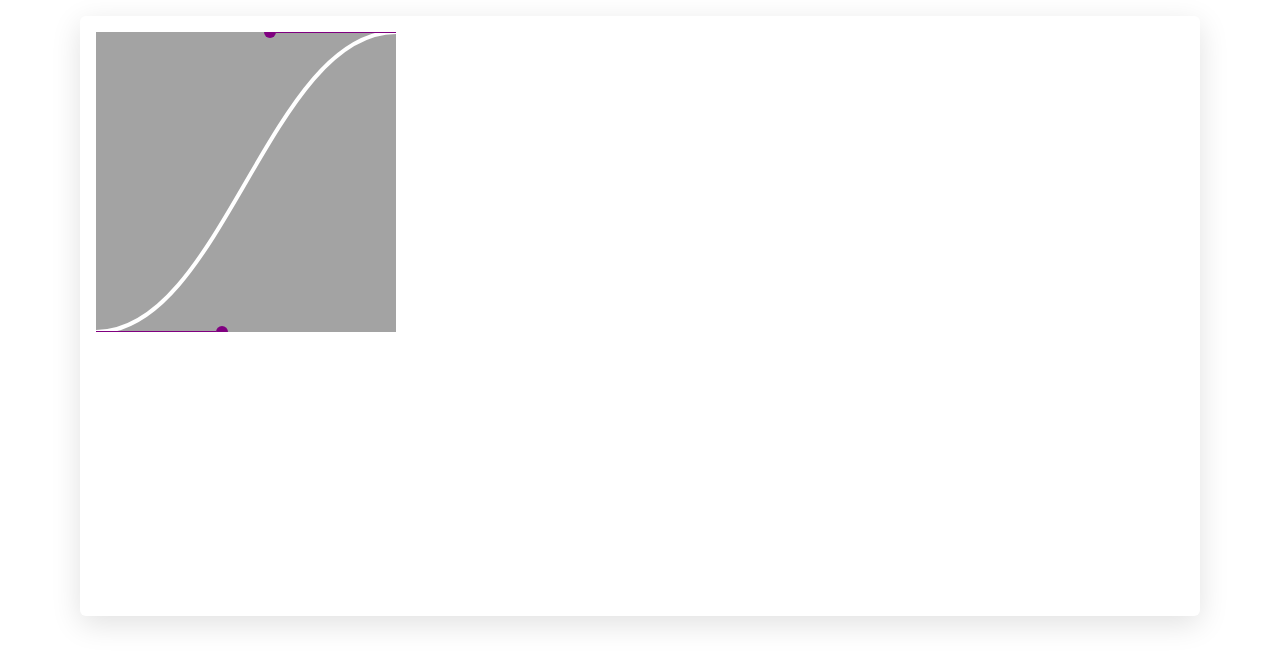
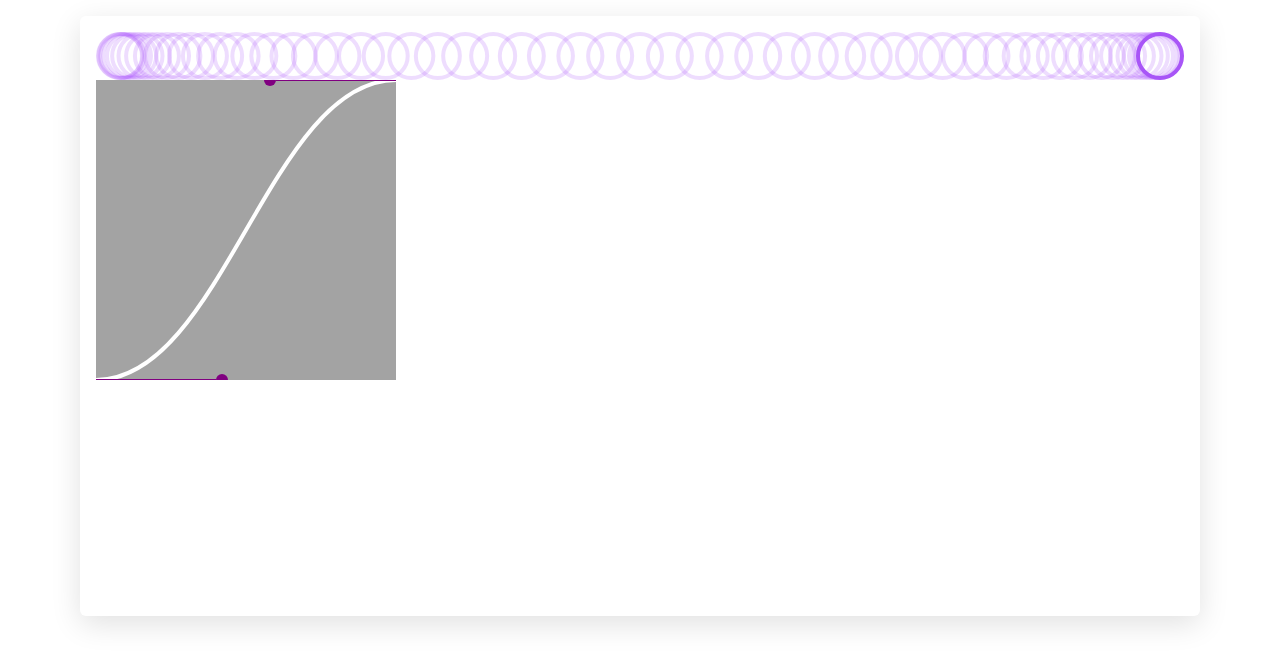
Before and after one commit to bryanmpak/bezier-editor, a Next.js app: page / in a window 1280 px wide. Shown: the top 666 px of the page. Built offline with nearby package versions, Linux system fonts and the light colour scheme.

Commit message:
bezier visualizer implemented

```diff
--- a/app/components/Card.tsx
+++ b/app/components/Card.tsx
@@ -8,9 +8,7 @@ type CardProps = {
 
 const Card = ({ children, cardHeight, cardWidth }: CardProps) => {
   return (
-    <div
-      className={`mx-auto rounded-md shadow-[0_8px_30px_rgb(0,0,0,0.12)] p-4 h-[600px]`}
-    >
+    <div className='flex flex-col mx-auto rounded-md shadow-[0_8px_30px_rgb(0,0,0,0.12)] p-4 h-[600px]'>
       {children}
     </div>
   )
--- a/app/components/Curve.tsx
+++ b/app/components/Curve.tsx
@@ -1,9 +1,9 @@
 import React, { memo, useMemo } from "react"
 import { Position, usePosition } from "../utils/usePosition"
-import { EasingEditorValue } from "./EasingEditor"
+import { BezierCurveValue } from "../page"
 
 type CurveProps = {
-  value: EasingEditorValue
+  value: BezierCurveValue
   position: Position
 }
 
--- a/app/components/EasingEditor.tsx
+++ b/app/components/EasingEditor.tsx
@@ -1,29 +1,47 @@
 "use client"
 
-import React, { KeyboardEvent, useMemo, useRef, useState } from "react"
+import React, {
+  Dispatch,
+  KeyboardEvent,
+  SetStateAction,
+  useMemo,
+  useRef,
+  useState,
+} from "react"
 import Handle from "./Handle"
 import { Curve } from "./Curve"
-
-export type EasingEditorValue = [number, number, number, number]
+import { BezierCurveValue } from "../page"
 
 type EasingEditorProps = {
-  defaultValue?: EasingEditorValue
+  value: BezierCurveValue
+  setValue: Dispatch<SetStateAction<BezierCurveValue>>
   width?: number
   height?: number
 }
 
+/*
+
+default easing curves:
+https://developer.mozilla.org/en-US/docs/Web/CSS/transition-timing-function#values
+ease = cubic-bezier(0.25, 0.1, 0.25, 1).
+ease-in = cubic-bezier(0.42, 0, 1, 1).
+ease-out = cubic-bezier(0, 0, 0.58, 1).
+ease-in-out = cubic-bezier(0.42, 0, 0.58, 1).
+linear = cubic-bezier(0.0, 0.0, 1.0, 1.0).
+*/
+
 const EasingEditor = ({
+  value,
+  setValue,
   width = 300,
   height = 300,
-  defaultValue = [0.42, 0, 0.58, 1],
 }: EasingEditorProps) => {
-  const [value, setValue] = useState(defaultValue)
   const editorRef = useRef<SVGSVGElement | null>(null)
   const [isDragging, setIsDragging] = useState<null | number>(null)
 
   const { x, y } = useMemo(() => {
-    const xFunc = (value: number) => Math.round(value * width)
-    const yFunc = (value: number) => Math.round((1 - value) * height)
+    const xFunc = (val: number) => Math.round(val * width)
+    const yFunc = (val: number) => Math.round((1 - val) * height)
 
     return { x: xFunc, y: yFunc }
   }, [width, height])
@@ -53,7 +71,7 @@ const EasingEditor = ({
         // based on index, which handle is being adjusted
         newValue[isDragging * 2] = x
         newValue[isDragging * 2 + 1] = y
-        setValue(newValue as EasingEditorValue)
+        setValue(newValue as BezierCurveValue)
       }
     }
   }
--- /dev/null
+++ b/app/components/EasingVisualizer.tsx
@@ -0,0 +1,88 @@
+"use client"
+
+import {
+  Dispatch,
+  SetStateAction,
+  useEffect,
+  useMemo,
+  useRef,
+  useState,
+} from "react"
+import { BezierCurveValue } from "../page"
+import { bezier } from "../utils/bezier-easing"
+
+type EasingVisualizerProps = {
+  value: BezierCurveValue
+  setValue: Dispatch<SetStateAction<BezierCurveValue>>
+}
+
+const EasingVisualizer = ({ value, setValue }: EasingVisualizerProps) => {
+  const [isPlaying, setIsPlaying] = useState(false)
+  const [fps, setFps] = useState(60)
+  const [ghostOpacity, setGhostOpacity] = useState(0.2)
+
+  const containerRef = useRef<HTMLDivElement | null>(null)
+  const [containerWidth, setContainerWidth] = useState(0)
+
+  useEffect(() => {
+    if (containerRef.current) {
+      setContainerWidth(containerRef.current.offsetWidth)
+    }
+  }, [])
+
+  const easingFunction = useMemo(() => bezier(...value), [value])
+
+  const getSteps = (easingFn: (x: number) => number, fps: number) => {
+    const steps = Array.from({ length: fps })
+      .fill(-1)
+      .map((_, index) => easingFn(index / fps))
+    steps.push(easingFn(1))
+    return steps
+  }
+
+  const steps = useMemo(
+    () => getSteps(easingFunction, fps),
+    [easingFunction, fps]
+  )
+
+  const [activeStepIndex, setActiveStepIndex] = useState(steps.length - 1)
+
+  useEffect(() => {
+    setActiveStepIndex(0) // Reset the step index to 0
+    setIsPlaying(true) // Start the animation
+  }, [value]) // This effect will run whenever `value` changes
+
+  useEffect(() => {
+    const intervalId = setInterval(() => {
+      if (activeStepIndex < steps.length - 1) {
+        setActiveStepIndex((index) => index + 1)
+      } else {
+        setIsPlaying(false)
+      }
+    }, 1000 / fps)
+
+    return () => clearInterval(intervalId)
+  }, [activeStepIndex, isPlaying])
+
+  return (
+    <div ref={containerRef} className='relative h-12 mr-12'>
+      {steps.map((step, index) => (
+        <div
+          key={step}
+          className='absolute top-0 w-12 h-12 border-4 border-purple-500 rounded-full'
+          style={{
+            transform: `translateX(${step * containerWidth}px)`,
+            opacity:
+              index === activeStepIndex
+                ? 1
+                : index > activeStepIndex
+                ? 0
+                : ghostOpacity,
+          }}
+        />
+      ))}
+    </div>
+  )
+}
+
+export default EasingVisualizer
--- a/app/components/Handle.tsx
+++ b/app/components/Handle.tsx
@@ -1,5 +1,3 @@
-"use client"
-
 import React from "react"
 import { Position, usePosition } from "../utils/usePosition"
 
--- a/app/page.tsx
+++ b/app/page.tsx
@@ -1,12 +1,27 @@
+"use client"
+
+import { useState } from "react"
 import Card from "./components/Card"
 import Container from "./components/Container"
 import EasingEditor from "./components/EasingEditor"
+import EasingVisualizer from "./components/EasingVisualizer"
+
+export type BezierCurveValue = [number, number, number, number]
 
 export default function Home() {
+  // TTD: temporary before adding presets const easingPresets = []
+  const [value, setValue] = useState([0.42, 0, 0.58, 1] as BezierCurveValue)
+
   return (
     <Container>
       <Card cardHeight={600} cardWidth={300}>
-        <EasingEditor height={300} width={300} />
+        <EasingVisualizer value={value} setValue={setValue} />
+        <EasingEditor
+          value={value}
+          setValue={setValue}
+          height={300}
+          width={300}
+        />
       </Card>
     </Container>
   )
--- a/app/utils/bezier-calcs.ts
+++ b/app/utils/bezier-easing.ts
@@ -1,7 +1,10 @@
+// maths taken from github.com/gre/bezier-easing & modified for TS
+
 const NEWTON_ITERATIONS = 4
 const NEWTON_MIN_SLOPE = 0.001
 const SUBDIVISION_PRECISION = 0.0000001
 const SUBDIVISION_MAX_ITERATIONS = 10
+
 const kSplineTableSize = 11
 const kSampleStepSize = 1.0 / (kSplineTableSize - 1.0)
 
```
